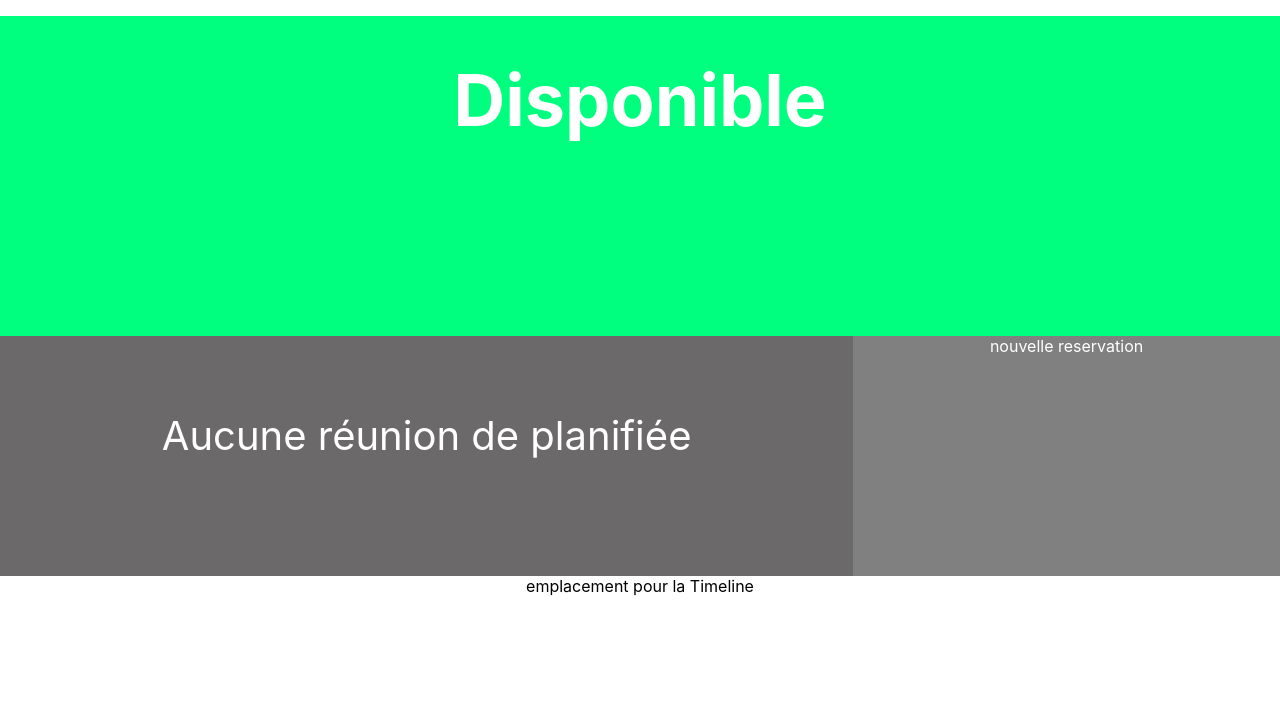
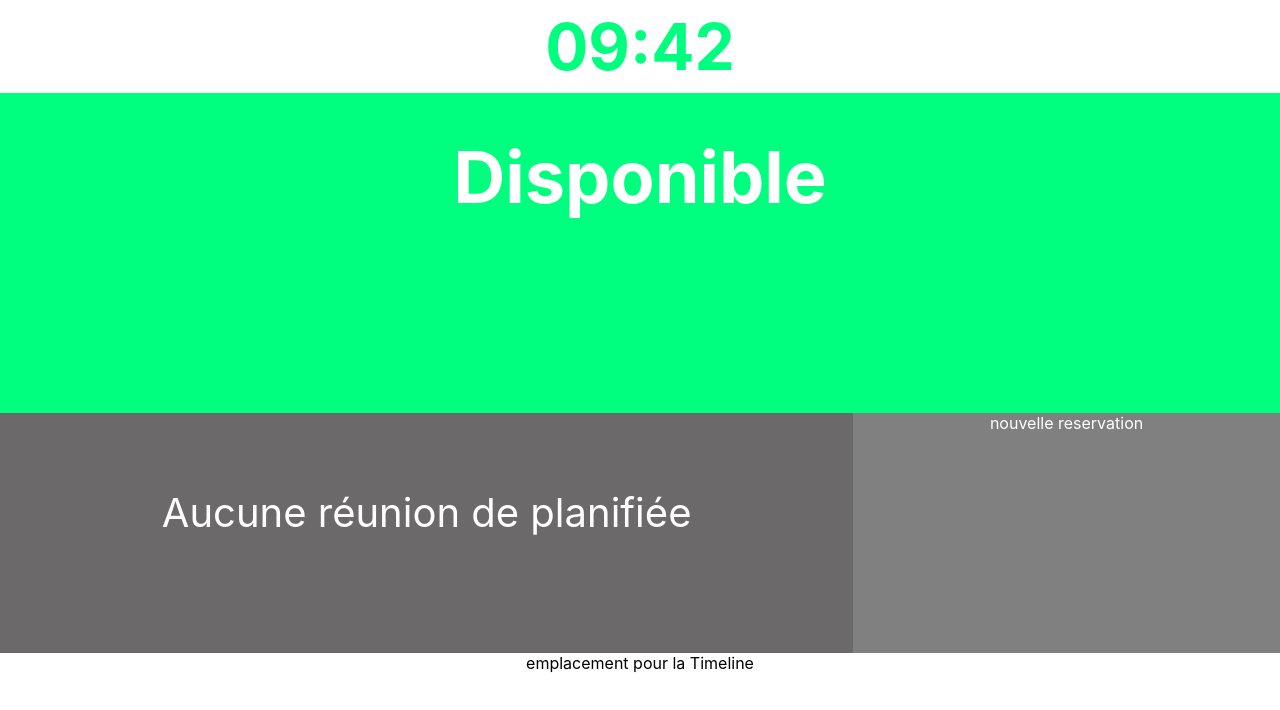
Before and after one commit to Phil-Lipo/test-font-sc, a React (Create React App) app: page / in a window 1280 px wide. Shown: the top 710 px of the page. Built offline with nearby package versions, Linux system fonts and the light colour scheme; no server answers.

Commit message:
Ajout de l'heure en temps réel

```diff
--- a/src/App.tsx
+++ b/src/App.tsx
@@ -8,6 +8,7 @@ import NextMeeting from './components/NextMeeting/NextMeeting';
 import Reservation from './components/Reservation/Reservation';
 import Timeline from './components/Timeline/Timeline';
 import { ApiService } from './ApiService';
+import { useDate } from './types/UseDate';
 
 
 const resourceDefault: IRessource = {
@@ -27,6 +28,7 @@ const App:FC=()=> {
   const [currentBooking, setCurrentBooking] = useState<IBooking | undefined>();
   const [nextBooking, setNextBooking] = useState<IBooking | undefined>();
   const [startCheck, setStartCheck] = useState<boolean>(false);
+  const {date, time } = useDate();
 
   const DELAY_REFRESH = 300000; // 5 minutes
 
@@ -78,7 +80,7 @@ const App:FC=()=> {
 
   return (
       <div className="App">
-      <header className="App-header">{ressource.name}</header>
+      <header className="App-header">{ressource.name} {time}</header>
       <div className="row current-booking">
       <StatusRoom currentBooking={currentBooking} nextBooking={nextBooking}/></div>
       <div className="row corps">
--- /dev/null
+++ b/src/types/UseDate.tsx
@@ -0,0 +1,24 @@
+import moment from "moment";
+import React from "react";
+
+export const useDate = () => {
+    const locale = 'en';
+    const [today, setDate] = React.useState(moment());
+    React.useEffect(() => {
+        const timer = setInterval(() => {
+        setDate(moment());
+      }, 60 * 1000);
+      return () => {
+        clearInterval(timer);
+      }
+    }, []);
+
+
+    const time = today.format('HH:mm');
+    const date = 'plop';
+
+    return {
+      date,
+      time,
+    };
+  };
```
